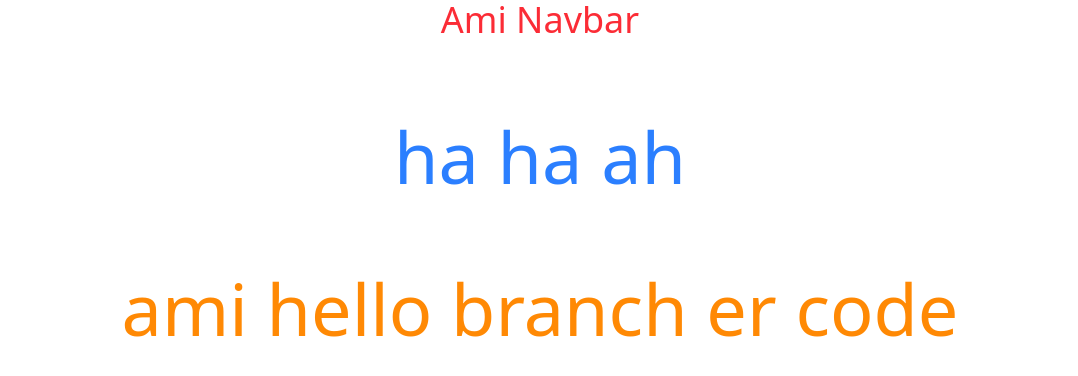
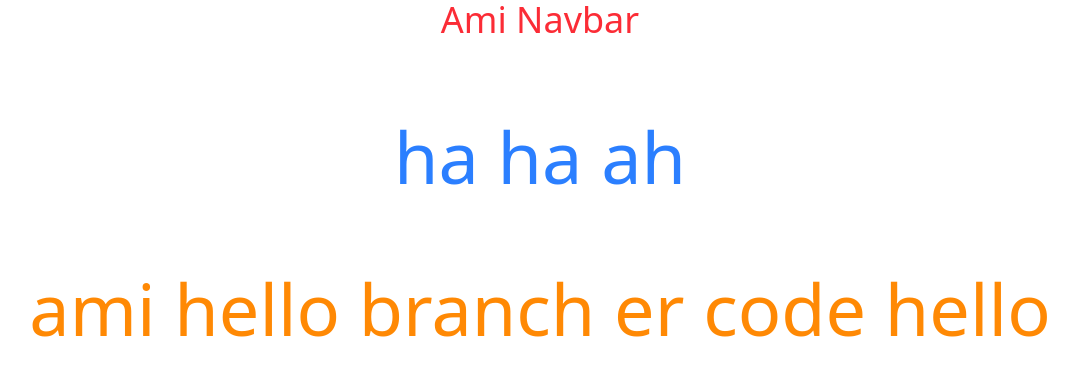
Before and after one commit to fajlerabbifahim/git-practice, a plain HTML site: page index.html in a window 1280 px wide. Shown: the whole page, without its empty margins (100-1178 px from the left). Drawn offline with nearby package versions, Linux system fonts and the light colour scheme.

Commit message:
development branch added

```diff
--- a/index.html
+++ b/index.html
@@ -16,7 +16,7 @@
       <!-- hello branch code  -->
 
       <section class="mt-20 text-orange-400">
-        <h1>ami hello branch er code</h1>
+        <h1>ami hello branch er code hello</h1>
       </section>
     </main>
   </body>
```
